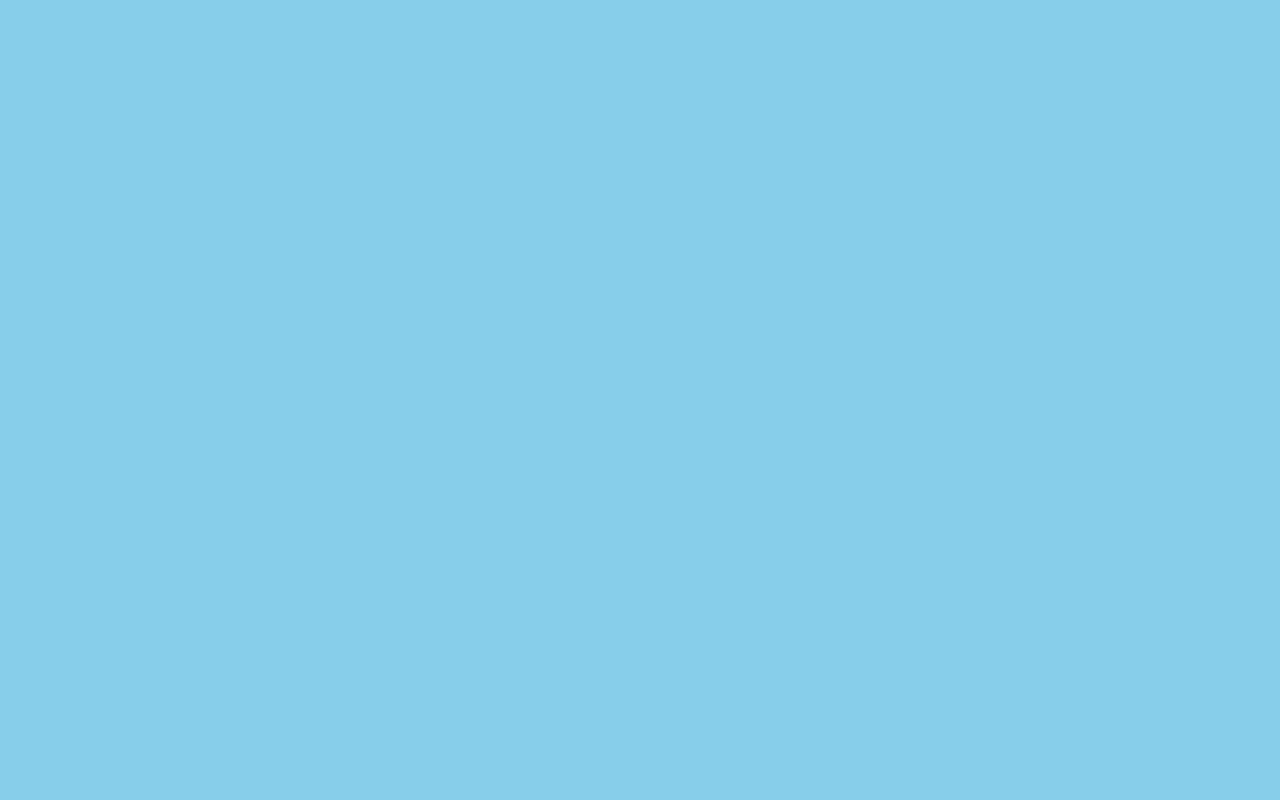
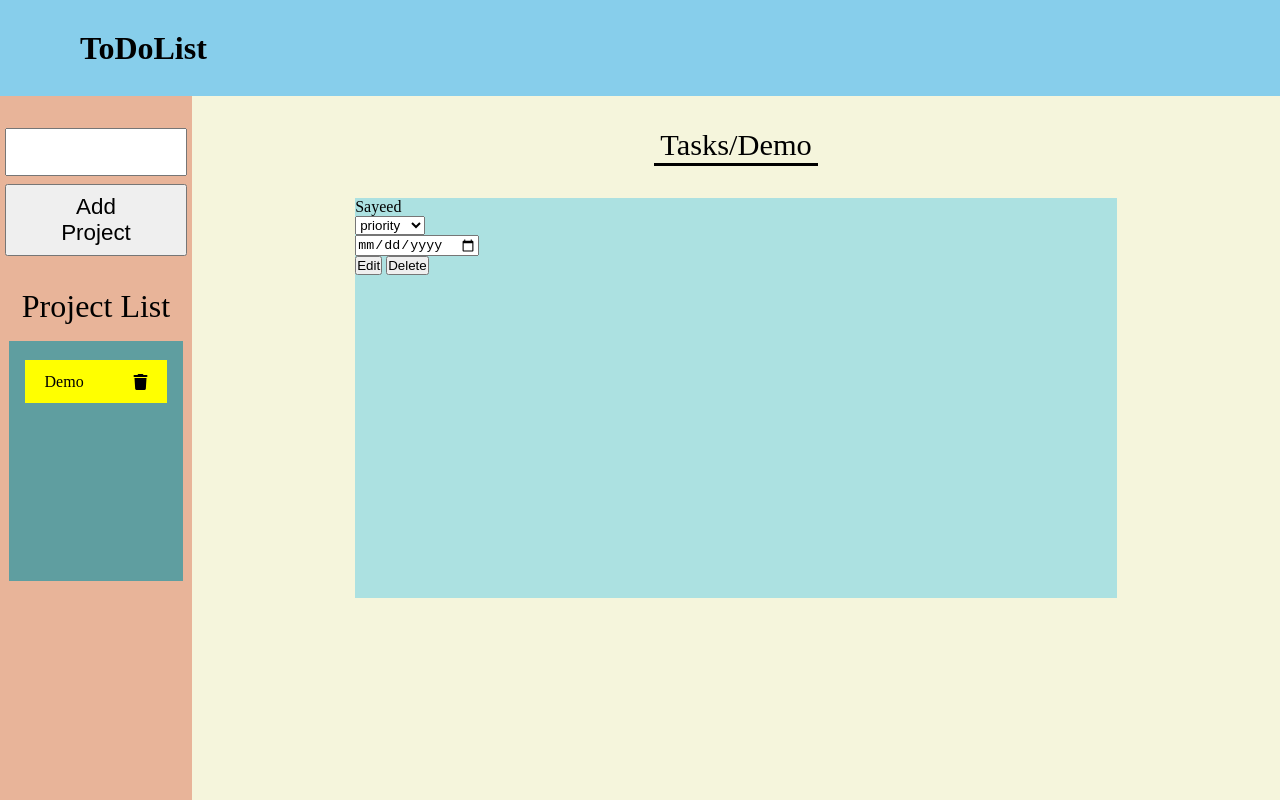
Before and after one commit to sayeed-dev-07/TheOdinProject-ToDoList, a website built with webpack: page src/template.html in a window 1280 px wide. Built offline with nearby package versions, Linux system fonts and the light colour scheme.

Commit message:
creating the ui;

```diff
--- a/src/style.css
+++ b/src/style.css
@@ -1,7 +1,109 @@
-p{
-    color: crimson;
-    font-size: 4rem;
+
+
+*{
+    margin: 0;
+    padding: 0;
+    box-sizing: border-box;
 }
-body{
+header{
+    display: flex;
+    align-items: center;
+    justify-content: start;
+    height: 12vh;
     background-color: skyblue;
+    padding: 2rem 5rem;
+    width:100%;
 }
+.main-container{
+    min-height: 88vh;
+    width: 100vw;
+    display: flex;
+
+}
+.left-container{
+    width: 15%;
+    background-color: rgb(232, 180, 153);
+    height: auto;
+    padding: 2rem 0.3rem ;
+    display: flex;
+    flex-direction: column;
+    align-items: center;
+    overflow-x: hidden;
+}
+.right-container{
+    display: flex;
+    justify-content: start;
+    align-items: center;
+    width: 85%;
+    height: auto;
+    background-color: beige;
+    flex-direction: column;
+    gap: 2rem;
+}
+#logo{
+    font-size: 2rem;
+    font-weight: 600;
+}
+input{
+    outline: none;
+
+}
+
+button{
+    cursor: pointer;
+}
+#project-name-input{
+    width: 100% ;
+    padding: 0.8rem 0rem;
+    font-size: 1rem;
+
+}
+.project-add-btn{
+    padding: 0.5rem 2rem;
+    width: 100%;
+    font-size: 1.4rem;
+    margin-top: 0.5rem;
+}
+.project-name-title{
+    text-align: center;
+    font-size: 2rem;
+    font-weight: 500;
+    margin-top: 2rem;
+}
+.project-container{
+    margin-top: 1rem;
+    width: 95%;
+    min-height: 30vh;
+    background-color: cadetblue;
+    padding: 1rem;
+    overflow-x: hidden;
+}
+.project{
+    margin-top: 0.2rem;
+    display: flex;
+    align-items: center;
+    justify-content: space-between;
+    background-color: yellow;
+    padding: 0.8rem 1.2rem;
+    width:100%;
+    cursor: pointer;
+}
+i:hover{
+    transform: scale(1.2);
+}
+.right-container-title{
+    width: 15%;
+    display: flex;
+    align-items: center;
+    justify-content: center;
+
+    font-size: 1.9rem;
+    margin-top: 2rem;
+    border-bottom: 0.2rem solid black;
+}
+.task-container{
+    width: 70%;
+    min-height: 50vh;
+    background-color: rgb(172, 225, 225);
+
+}
--- a/src/template.html
+++ b/src/template.html
@@ -4,8 +4,54 @@
     <meta charset="UTF-8">
     <meta name="viewport" content="width=device-width, initial-scale=1.0">
     <title>ToDoList</title>
+    <script src="https://kit.fontawesome.com/08b0047d25.js" crossorigin="anonymous"></script>
 </head>
 <body>
+    <header>
+        <p id="logo">ToDoList</p>
+    </header>
+    <main class="main-container">
+        <div class="left-container">
+            <input id="project-name-input" type="text">
+            <button class="project-add-btn">Add Project</button>
+            <p class="project-name-title">Project List</p>
 
+            <div class="project-container">
+                <div class="project">
+                    <p>Demo</p>
+                    <i class="fa-solid fa-trash"></i>
+                </div>
+
+            </div>
+        </div>
+        <div class="right-container">
+            <div class="right-container-title">
+                <p>Tasks/</p>
+                <p class="project-title-name">Demo</p>
+            </div>
+            <div class="task-container">
+                <div class="name">
+                    Sayeed
+                </div>
+                <div class="priority">
+
+                    <select name="priority" id="priority">
+                        <option value="" disabled selected>priority</option>
+                        <option value="low">low</option>
+                        <option value="medium">medium</option>
+                        <option value="high">high</option>
+                    </select>
+                </div>
+                <div class="date">
+                    <input type="date" name="date" id="date">
+                </div>
+                <button id="edit-btn-task">Edit</button>
+                <button id="delete-btn-task">Delete</button>
+            </div>
+        </div>
+    </main>
+    <footer>
+
+    </footer>
 </body>
 </html>
```
Also changed, not shown: src/projectCreate.js (added), src/taskCreate.js (added).
